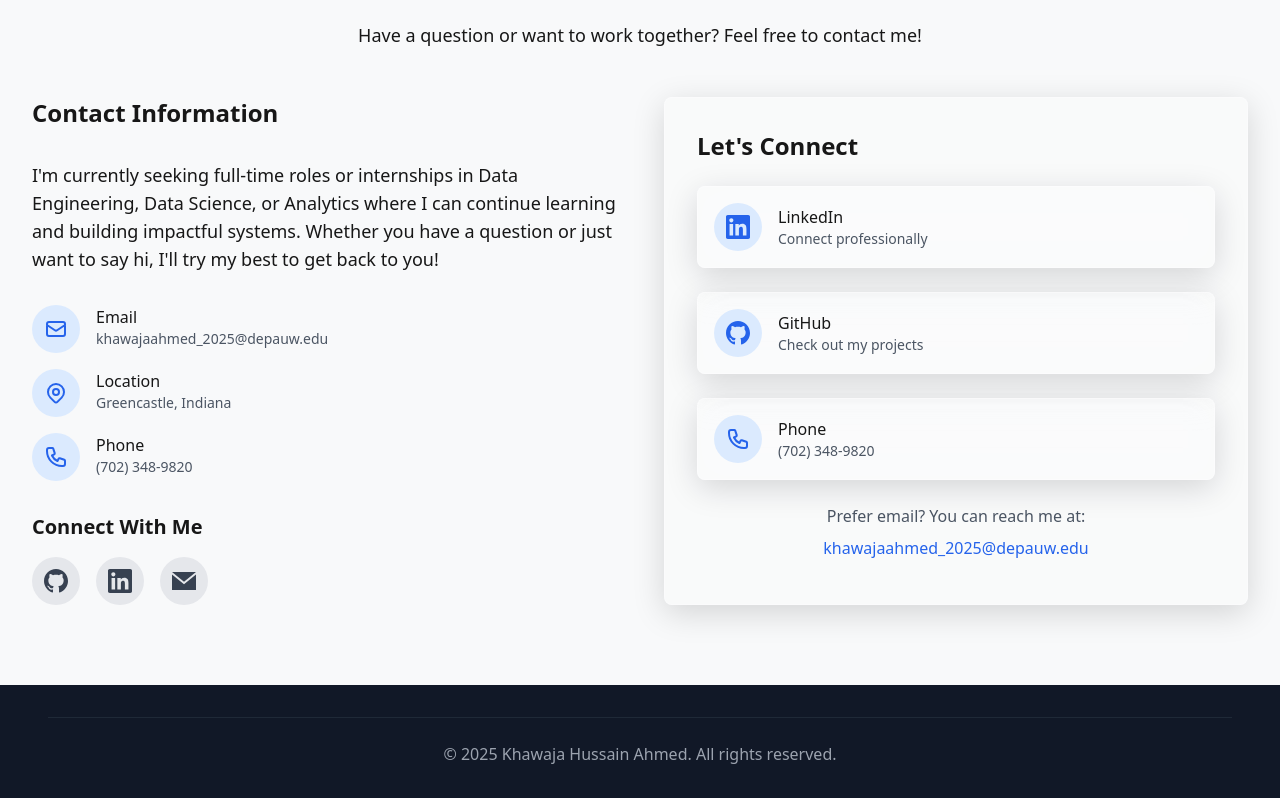
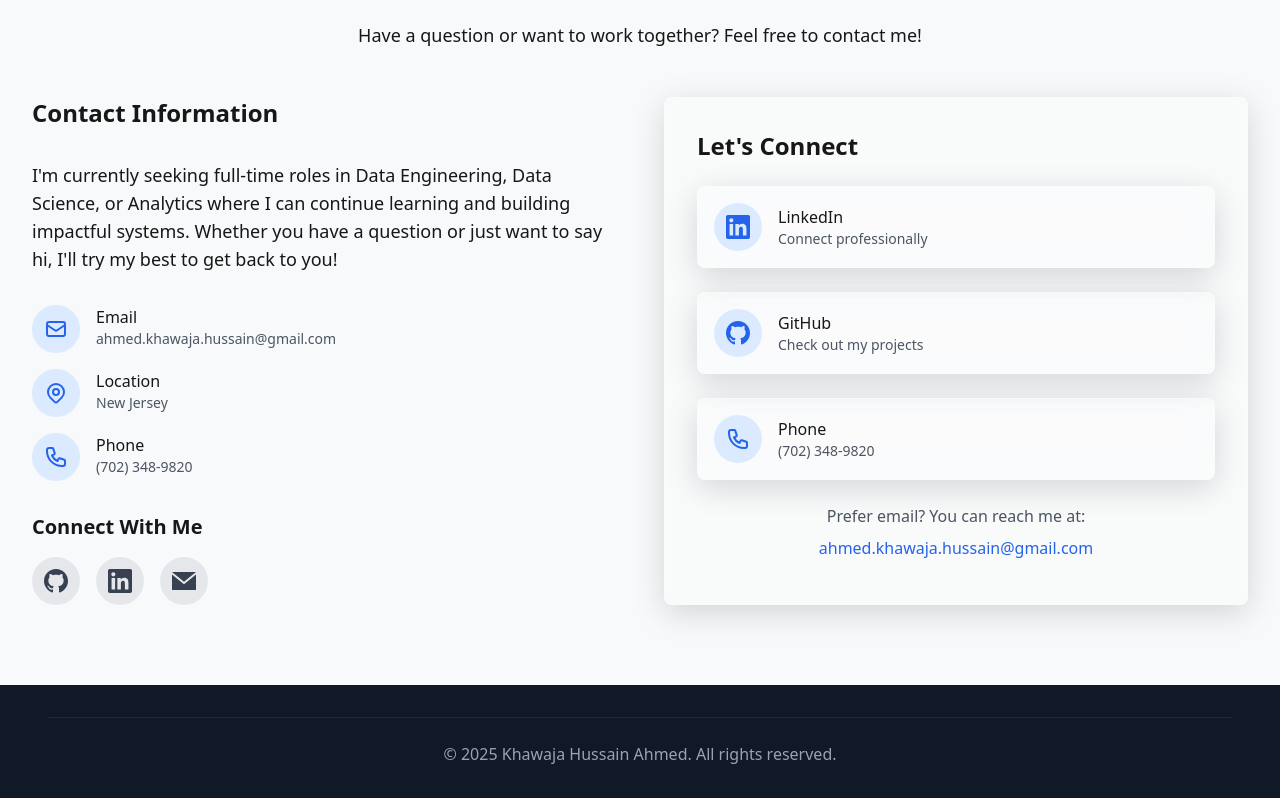
Before and after one commit to KhawajaAhmed/khawajaahmed.github.io, a Next.js app: page / in a window 1280 px wide. Shown: the part 4969-5767 px from the top of the page. Built offline with nearby package versions, Linux system fonts and the light colour scheme.

Commit message:
Update E-mail

```diff
--- a/src/components/Contact.tsx
+++ b/src/components/Contact.tsx
@@ -63,7 +63,7 @@ const Contact = () => {
           <AnimatedItem className="space-y-8" delay={0.2} direction="left">
             <h3 className="text-xl sm:text-2xl font-semibold">Contact Information</h3>
             <p className="text-base sm:text-lg">
-              I'm currently seeking full-time roles or internships in Data Engineering, Data Science, or Analytics where I can continue learning and building impactful systems.
+              I'm currently seeking full-time roles in Data Engineering, Data Science, or Analytics where I can continue learning and building impactful systems.
               Whether you have a question or just want to say hi, I'll try my best to get back to you!
             </p>
 
@@ -76,7 +76,7 @@ const Contact = () => {
                 </div>
                 <div>
                   <h4 className="font-medium text-sm sm:text-base">Email</h4>
-                  <p className="text-gray-600 dark:text-gray-400 text-xs sm:text-sm">khawajaahmed_2025@depauw.edu</p>
+                  <p className="text-gray-600 dark:text-gray-400 text-xs sm:text-sm">ahmed.khawaja.hussain@gmail.com</p>
                 </div>
               </div>
 
@@ -89,7 +89,7 @@ const Contact = () => {
                 </div>
                 <div>
                   <h4 className="font-medium text-sm sm:text-base">Location</h4>
-                  <p className="text-gray-600 dark:text-gray-400 text-xs sm:text-sm">Greencastle, Indiana</p>
+                  <p className="text-gray-600 dark:text-gray-400 text-xs sm:text-sm">New Jersey</p>
                 </div>
               </div>
 
@@ -178,10 +178,10 @@ const Contact = () => {
               <div className="mt-6 text-center">
                 <p className="text-gray-600 dark:text-gray-400 text-sm sm:text-base mb-2">Prefer email? You can reach me at:</p>
                 <a
-                  href="mailto:khawajaahmed_2025@depauw.edu"
+                  href="mailto:ahmed.khawaja.hussain@gmail.com"
                   className="font-medium text-blue-600 dark:text-blue-400 hover:underline inline-block transition-all hover:scale-105 text-sm sm:text-base break-all"
                 >
-                  khawajaahmed_2025@depauw.edu
+                  ahmed.khawaja.hussain@gmail.com
                 </a>
               </div>
             </div>
```
